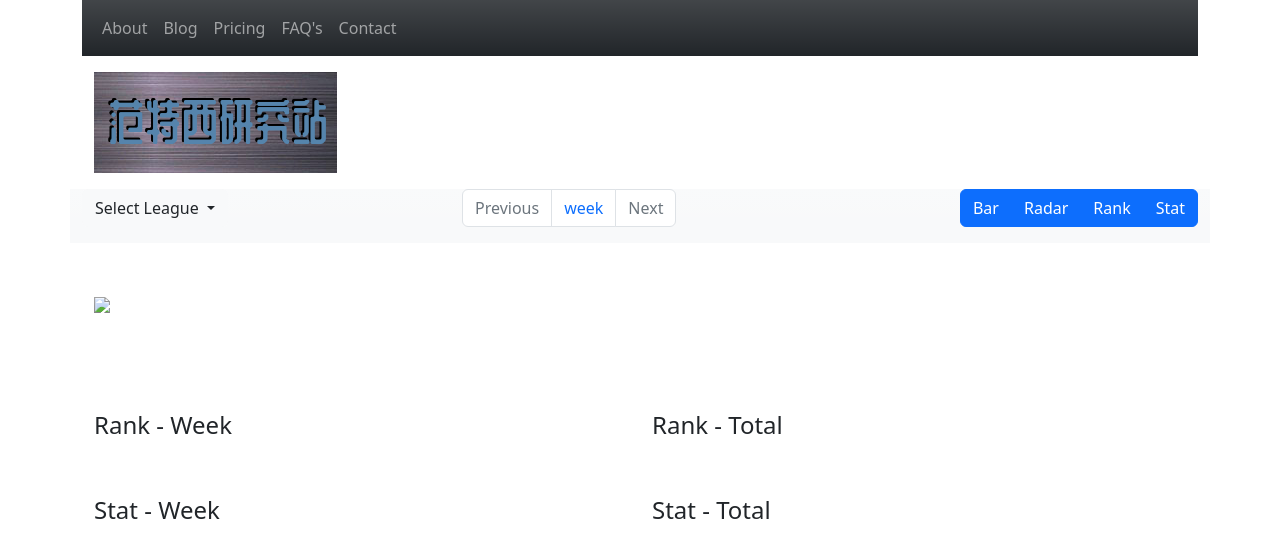
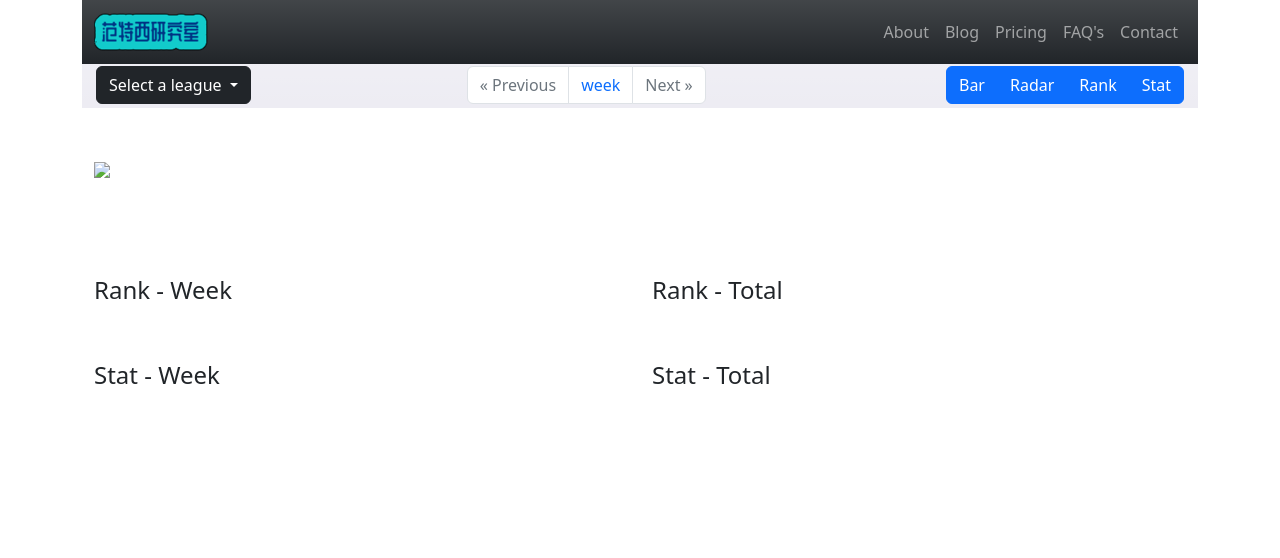
Before and after one commit to namiszh/yahoo-fantasy-toolkit, a Flask app: template flask-web-app/templates/league.html in a window 1280 px wide. Shown: the top 558 px of the page. Run offline with Flask 2, Linux system fonts and the light colour scheme; the template is opened without the code that fills it, so the values that code supplies are empty; parts of the project's set-up code (start-up, migrations or seed data) failed here and were passed over.

Commit message:
add icon and beautify page

```diff
--- a/flask-web-app/templates/league.html
+++ b/flask-web-app/templates/league.html
@@ -4,8 +4,8 @@
 <head>
     <meta charset="utf-8">
     <meta name="viewport" content="width=device-width, initial-scale=1">
-    <title>范特西研究站</title>
-    <link href="../static/image/app_icon.jpg" rel="shortcut icon" type="image/x-icon" />
+    <title>范特西研究室</title>
+    <link href="../static/image/favicon.png" rel="shortcut icon" type="image/x-icon" />
     <link href="https://cdn.jsdelivr.net/npm/bootstrap@5.2.2/dist/css/bootstrap.min.css" rel="stylesheet"
         integrity="sha384-Zenh87qX5JnK2Jl0vWa8Ck2rdkQ2Bzep5IDxbcnCeuOxjzrPF/et3URy9Bv1WTRi" crossorigin="anonymous">
 </head>
@@ -14,6 +14,9 @@
     <div class="container">
         <nav class="navbar navbar-expand-lg navbar-dark bg-dark bg-gradient">
             <div class="container-fluid">
+                <a class="navbar-brand" href="#">
+                    <img src="../static/image/brand.png" alt="Bootstrap">
+                  </a>
                 <ul class="navbar-nav">
                     <li class="nav-item">
                         <a href="#" class="nav-link">About</a>
@@ -33,20 +36,14 @@
                 </ul>
             </div>
         </nav>
-        <!-- Top Header -->
-        <div class="top-header py-3">
-            <div class="container">
-                <img src="../static/image/site.png" class="img-fluid mw-25"/>
-            </div>
-        </div>
 
         <!-- Navbar  -->
-        <div class="row sticky-top bg-light bg-gradient">
+        <div class="row sticky-top bg-gradient" style="background-color: #edecf3; height: 44px; margin: 0px; padding: 2px;">
             <div class="col">
                 <div class="dropdown">
-                    <button class="btn bg-light dropdown-toggle" type="button" data-bs-toggle="dropdown"
+                    <button class="btn btn-dark dropdown-toggle" type="button" data-bs-toggle="dropdown"
                         aria-expanded="false">
-                        Select League
+                        Select a league
                     </button>
                     {% if leagues|length > 1 %}
                     <ul class="dropdown-menu dropdown-menu-dark">
@@ -68,15 +65,15 @@
                 <nav aria-label="Page navigation example">
                     <ul class="pagination">
                         {% if min_week < current_week:  %}
-                        <li class="page-item"><a class="page-link" href="{{ url_for('.week', league_key=current_league_key, week=current_week-1) }}">Previous</a></li>
+                        <li class="page-item"><a class="page-link" href="{{ url_for('.week', league_key=current_league_key, week=current_week-1) }}">&laquo; Previous</a></li>
                         {% else %}
-                        <li class="page-item"><a class="page-link disabled" href="#">Previous</a></li>
+                        <li class="page-item"><a class="page-link disabled" href="#">&laquo; Previous</a></li>
                         {% endif %}
                         <li class="page-item"><a class="page-link" href="#">week {{current_week}}</a></li>
                         {% if max_week > current_week:  %}
-                        <li class="page-item"><a class="page-link" href="{{ url_for('.week', league_key=current_league_key, week=current_week+1) }}">Next</a></li>
+                        <li class="page-item"><a class="page-link" href="{{ url_for('.week', league_key=current_league_key, week=current_week+1) }}">Next &raquo;</a></li>
                         {% else %}
-                        <li class="page-item"><a class="page-link disabled" href="#">Next</a></li>
+                        <li class="page-item"><a class="page-link disabled" href="#">Next &raquo;</a></li>
                         {% endif %}
                       </ul>
                 </nav>
```
Also changed, not shown: flask-web-app/routes/views.py (+13 -9 lines), flask-web-app/templates/index.html (+13 -9 lines), flask-web-app/templates/main.html (+9 -5 lines), flask-web-app/static/image/app_icon.jpg (deleted), flask-web-app/static/image/bar_chart.png, flask-web-app/static/image/brand.png (added), flask-web-app/static/image/favicon.png (added), flask-web-app/static/image/rader_chart.PNG, flask-web-app/static/image/ranking_score.PNG, flask-web-app/static/image/raw_data.PNG, flask-web-app/static/image/site.png (deleted), flask-web-app/static/image/site022.png (deleted), flask-web-app/static/image/site11.png (deleted), flask-web-app/static/image/site2.png (deleted), 1 more files.
